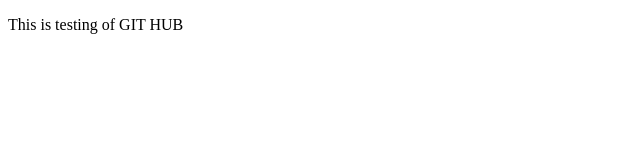
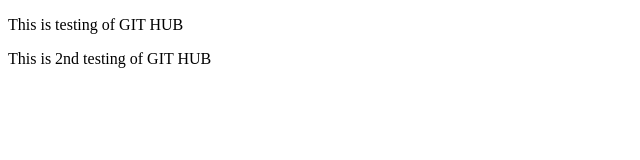
Before and after one commit to rehan2080/testing, a plain HTML site: page index.html in a window 1280 px wide. Shown: the whole page, without its empty margins (0-640 px from the left). Drawn offline with Linux system fonts and the light colour scheme.

Commit message:
Update index.html

```diff
--- a/index.html
+++ b/index.html
@@ -7,5 +7,6 @@
 </head>
 <body>
     <p>This is testing of GIT HUB</p>
+    <p>This is 2nd testing of GIT HUB</p>
 </body>
 </html>
```
